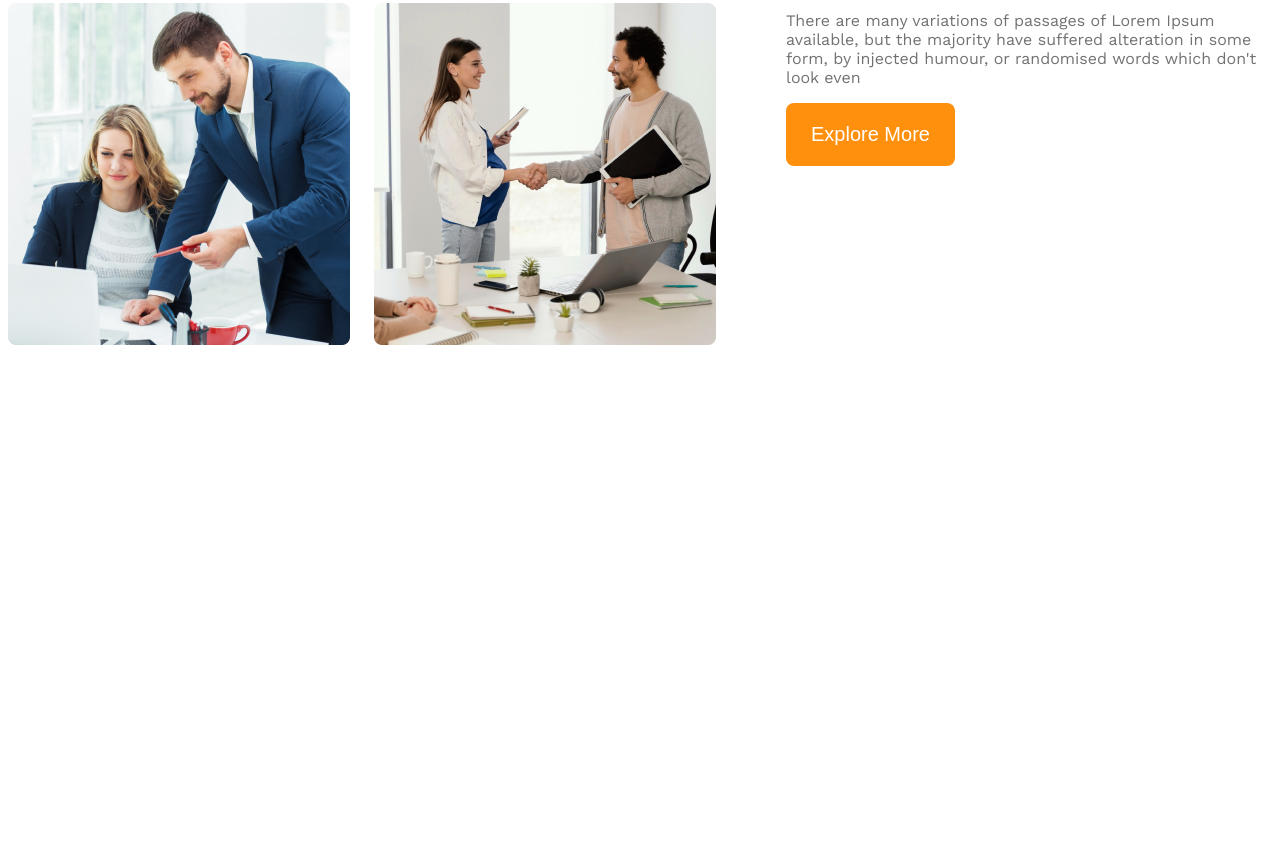
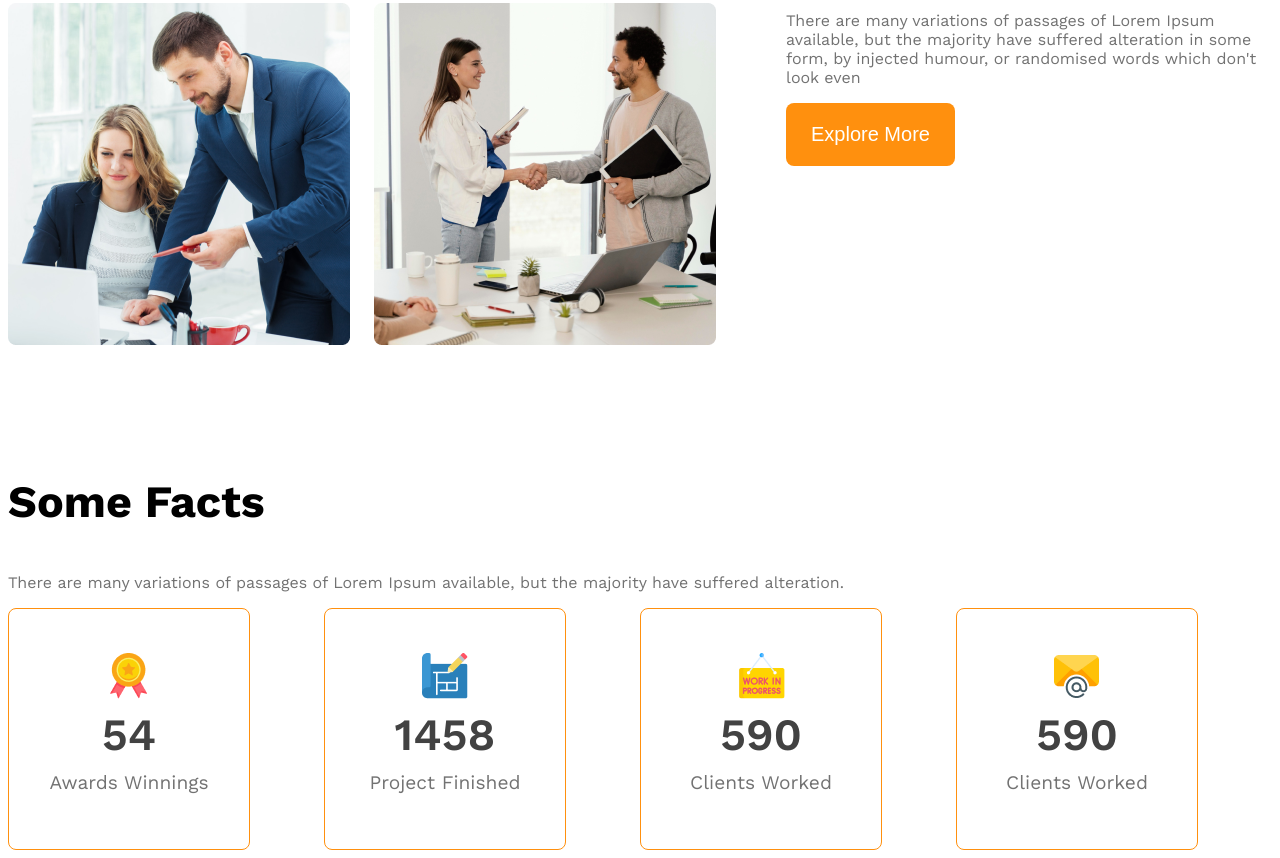
Before and after one commit to MushfikhaJyoti/g3-architects-page-layout, a plain HTML site: page index.html in a window 1280 px wide. Shown: the part 1677-2535 px from the top of the page. Before the commit the page ends 2030 px from the top, so only its background shows below. Drawn offline with nearby package versions, Linux system fonts and the light colour scheme.

Commit message:
some facts part added and styled

```diff
--- a/index.html
+++ b/index.html
@@ -45,13 +45,46 @@
             </div>
             <div class="our-features">
 
-                <h3 class="feture-title"><span id="quick-list" class="text-light-gray">Quick list</span> <span> of Our</span>
+                <h3 class="section-title"><span id="quick-list" class="text-light-gray">Quick list</span> <span> of Our</span>
                     <span class="text-primary">Features</span> </h3>
                 <p class="feature-description text-light-gray">There are many variations of passages of Lorem Ipsum available, but the majority have suffered alteration in some form, by injected humour, or randomised words which don't look even</p>
                 <button class="btn-primary">Explore More</button></div>
 
             </div>
         </section>
+        <!-- features we'll love -->
+         <section>
+
+         </section>
+         <!-- some facts -->
+          <section class="some-facts">
+            <h3 class="section-title">Some Facts</h3>
+            <p class="text-light-gray">There are many variations of passages of Lorem Ipsum available, but the majority have suffered alteration.</p>
+            <div class="facts-container display-flex">
+                <!-- .fact-card*4>img.fact-icon+h4.fact-number+h5.fact-name -->
+                <div class="fact-card display-flex">
+                   <div> <img src="images/icons/ribon.png" alt="" class="fact-icon">
+                    <h4 class="fact-number text-gray">54</h4>
+                    <h5 class="fact-name text-light-gray">Awards Winnings</h5></div>
+                </div>
+                <div class="fact-card display-flex">
+                  <div><img src="images/icons/projects.png" alt="" class="fact-icon">
+                    <h4 class="fact-number text-gray">1458</h4>
+                    <h5 class="fact-name text-light-gray">Project Finished </h5></div>
+                </div>
+                <div class="fact-card display-flex">
+                    <div><img src="images/icons/customers.png " alt="" class="fact-icon">
+                        <h4 class="fact-number text-gray">590</h4>
+                        <h5 class="fact-name text-light-gray">Clients Worked</h5></div>
+                </div>
+                <div class="fact-card display-flex">
+                    <div><img src="images/icons/email.png" alt="" class="fact-icon">
+                        <h4 class="fact-number text-gray">590</h4>
+                        <h5 class="fact-name text-light-gray">Clients Worked</h5></div>
+                </div>
+            </div>
+
+          </section>
 
 
     </main>
--- a/styles/architects.css
+++ b/styles/architects.css
@@ -10,6 +10,10 @@
   .display-flex{
     display: flex;
   }
+  .section-title{
+    font-size: 2.8rem;
+    font-weight: 700;
+   }
   .btn-primary{
     background-color: #FF900E;
     color: white;
@@ -21,7 +25,7 @@
   }
   main{
     max-width: 1440px;
-    margin: 0 auto;
+    margin: 0px auto;
   }
 
   main>section{
@@ -97,12 +101,38 @@
       margin-left: 70px;
       max-width: 500px;
      }
-     .feture-title{
-      font-size: 2.8rem;
-      font-weight: 700;
-     }
+
      #quick-list{
       font-weight: 500;
+     }
+     /* some facts related style */
+     .facts-container{
+      display: grid;
+      grid-template-columns: repeat(4,1fr);
+     }
+     .facts-description{
+      max-width: 540px;
+     }
+     .fact-card{
+      border: 1px solid #FF900E;
+      border-radius: 8px;
+      width: 240px;
+      height: 240px;
+      text-align: center;
+      align-items: center;
+      justify-content: center;
+     }
+     .fact-number{
+      font-size: 2.8rem;
+      font-weight: 600;
+      margin-top: 5px;
+      margin-bottom: 10px;
+     }
+     .fact-name{
+      font-size: 1.2rem;
+      font-weight: 400;
+      margin-top: 5px;
+      margin-bottom: 10px;
      }
 
 
```
